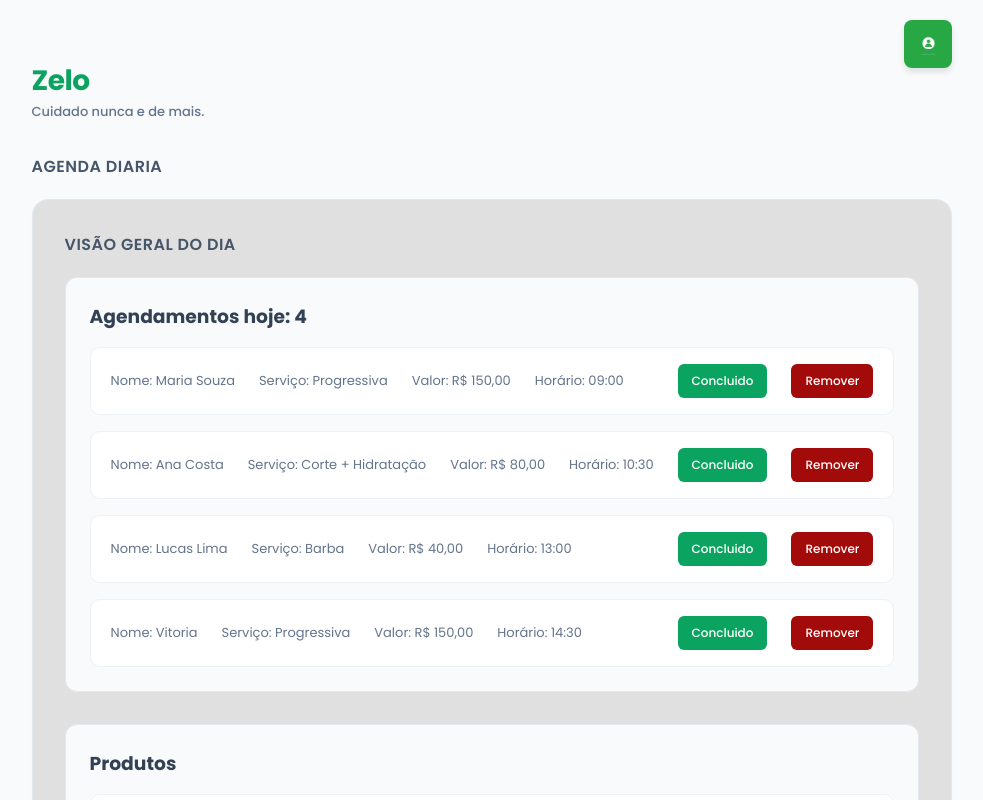
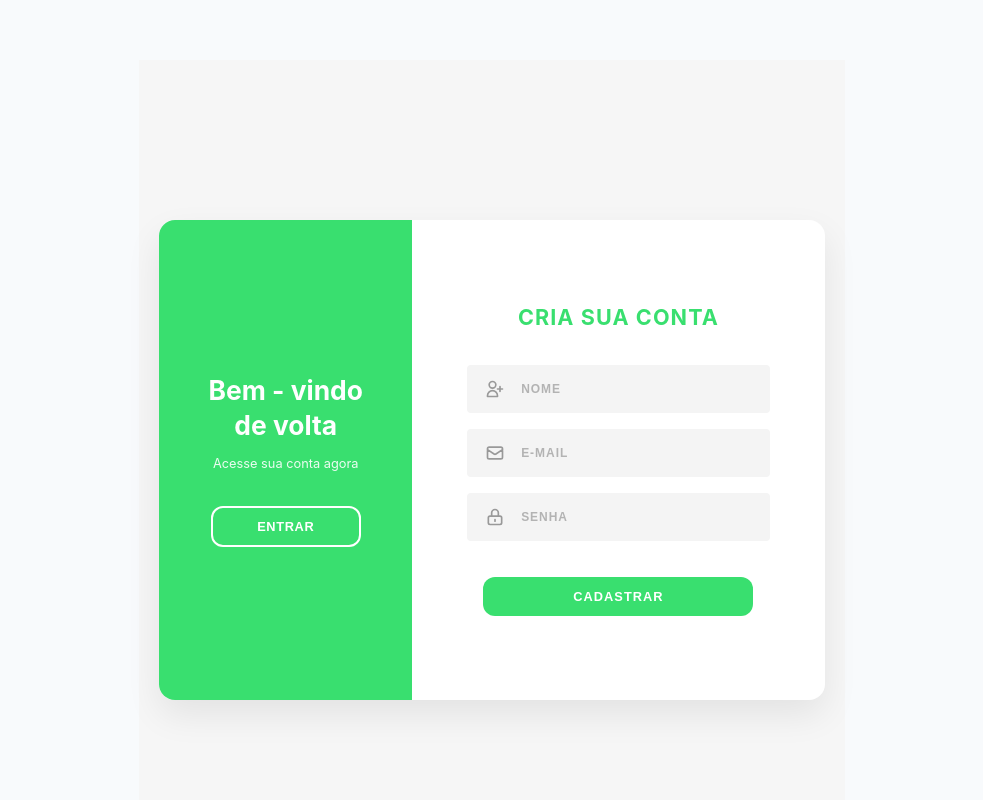
Before and after one commit to pedrohenrique03vava-eng/Zelo, a React (Vite) app in the folder Zelo-Web/: page /login in a window 1280 px wide. Shown: the top 800 px of the page, without its empty margins (148-1131 px from the left). Built offline with nearby package versions, Linux system fonts and the light colour scheme.

Commit message:
feat: cria tela de login e rotas

```diff
--- a/Zelo-Web/package.json
+++ b/Zelo-Web/package.json
@@ -11,7 +11,8 @@
   },
   "dependencies": {
     "react": "^19.2.6",
-    "react-dom": "^19.2.6"
+    "react-dom": "^19.2.6",
+    "react-router-dom": "^7.15.1"
   },
   "devDependencies": {
     "@eslint/js": "^10.0.1",
--- a/Zelo-Web/src/main.tsx
+++ b/Zelo-Web/src/main.tsx
@@ -2,9 +2,25 @@ import { StrictMode } from "react";
 import { createRoot } from "react-dom/client";
 import "./index.css";
 import App from "./pages/home/dashboard.tsx";
-
+import { createBrowserRouter,RouterProvider } from "react-router-dom";
+import Login from './pages/login/login'
+import Main from './pages/main/main'
+const router = createBrowserRouter([
+  {
+    path: "/",
+    element: <App/>
+  },
+  {
+    path: "/login",
+    element: <Login/>
+  },
+  {
+    path: "/Main",
+    element: <Main/>
+  }
+])
 createRoot(document.getElementById("root")!).render(
   <StrictMode>
-    <App />
+    <RouterProvider router={router}/>
   </StrictMode>,
 );
--- a/Zelo-Web/src/pages/login/login.css
+++ b/Zelo-Web/src/pages/login/login.css
@@ -0,0 +1,164 @@
+.login-screen * {
+  box-sizing: border-box;
+  margin: 0;
+  padding: 0;
+}
+
+
+.login-screen {
+  display: flex;
+  min-height: 100vh;
+  align-items: center;
+  justify-content: center;
+  background-color: #f6f6f6;
+  font-family: 'Montserrat', 'Inter', system-ui, -apple-system, sans-serif;
+  padding: 20px;
+}
+
+
+.login-card {
+  display: flex;
+  width: 100%;
+  max-width: 820px;
+  min-height: 480px;
+  background-color: #ffffff;
+  border-radius: 16px;
+  overflow: hidden;
+  box-shadow: 0 15px 35px rgba(0, 0, 0, 0.08);
+}
+
+
+.panel-left {
+  display: flex;
+  width: 38%;
+  flex-direction: column;
+  align-items: center;
+  justify-content: center;
+  background-color: #39df6f;
+  padding: 40px 30px;
+  text-align: center;
+  color: #ffffff;
+}
+
+.panel-left h2 {
+  font-size: 1.65rem;
+  font-weight: 700;
+  line-height: 1.3;
+  margin-bottom: 14px;
+}
+
+.panel-left p {
+  font-size: 0.8rem;
+  font-weight: 400;
+  opacity: 0.9;
+  margin-bottom: 35px;
+}
+
+
+.btn-outline {
+  width: 150px;
+  background: transparent;
+  border: 2px solid #ffffff;
+  color: #ffffff;
+  padding: 11px 0;
+  border-radius: 12px;
+  font-size: 0.8rem;
+  font-weight: 700;
+  text-transform: uppercase;
+  letter-spacing: 0.05em;
+  cursor: pointer;
+  transition: all 0.2s ease-in-out;
+}
+
+.btn-outline:hover {
+  background-color: #ffffff;
+  color: #39df6f;
+}
+
+.btn-outline:active {
+  transform: scale(0.97);
+}
+
+
+.panel-right {
+  display: flex;
+  width: 62%;
+  flex-direction: column;
+  justify-content: center;
+  padding: 50px 55px;
+}
+
+.panel-right h1 {
+  text-align: center;
+  font-size: 1.35rem;
+  font-weight: 700;
+  text-transform: uppercase;
+  color: #39df6f;
+  margin-bottom: 35px;
+  letter-spacing: 0.05em;
+}
+
+.login-form {
+  display: flex;
+  flex-direction: column;
+  gap: 16px;
+}
+
+
+.input-group {
+  display: flex;
+  align-items: center;
+  background-color: #f4f4f4;
+  padding: 14px 18px;
+  border-radius: 4px;
+}
+
+.input-icon {
+  display: flex;
+  align-items: center;
+  justify-content: center;
+  margin-right: 16px;
+  color: #999999;
+}
+
+.input-group input {
+  width: 100%;
+  background: transparent;
+  border: none;
+  outline: none;
+  font-size: 0.75rem;
+  font-weight: 600;
+  letter-spacing: 0.08em;
+  color: #555555;
+}
+
+.input-group input::placeholder {
+  color: #b3b3b3;
+}
+
+
+.btn-solid {
+  width: 100%;
+  max-width: 270px;
+  margin: 20px auto 0 auto;
+  background-color: #39df6f;
+  color: #ffffff;
+  padding: 12px 0;
+  border-radius: 12px;
+  font-size: 0.8rem;
+  font-weight: 700;
+  text-transform: uppercase;
+  letter-spacing: 0.08em;
+  border: none;
+  cursor: pointer;
+  transition: all 0.2s ease-in-out;
+}
+
+.btn-solid:hover {
+  filter: brightness(1.04);
+  box-shadow: 0 4px 12px rgba(57, 223, 111, 0.2);
+}
+
+.btn-solid:active {
+  transform: scale(0.97);
+}
--- a/Zelo-Web/src/pages/login/login.tsx
+++ b/Zelo-Web/src/pages/login/login.tsx
@@ -0,0 +1,61 @@
+import { useNavigate } from "react-router-dom";
+import "./login.css";
+
+export default function Login() {
+  const navigate = useNavigate();
+
+  return (
+    <div className="login-screen">
+      <div className="login-card">
+
+        <div className="panel-left">
+          <h2>Bem - vindo de volta</h2>
+          <p>Acesse sua conta agora</p>
+          <button onClick={() => navigate("/")} className="btn-outline">
+            Entrar
+          </button>
+        </div>
+
+
+        <div className="panel-right">
+          <h1>Cria sua conta</h1>
+          <form onSubmit={(e) => e.preventDefault()} className="login-form">
+            <div className="input-group">
+              <span className="input-icon">
+
+                <svg width="20" height="20" fill="none" viewBox="0 0 24 24" stroke="currentColor" strokeWidth="2">
+                  <path strokeLinecap="round" strokeLinejoin="round" d="M18 9v3m0 0v3m0-3h3m-3 0h-3m-2-5a4 4 0 11-8 0 4 4 0 018 0zM3 20a6 6 0 0112 0v1H3v-1z" />
+                </svg>
+              </span>
+              <input type="text" placeholder="NOME" required />
+            </div>
+
+            <div className="input-group">
+              <span className="input-icon">
+
+                <svg width="20" height="20" fill="none" viewBox="0 0 24 24" stroke="currentColor" strokeWidth="2">
+                  <path strokeLinecap="round" strokeLinejoin="round" d="M3 8l7.89 5.26a2 2 0 002.22 0L21 8M5 19h14a2 2 0 002-2V7a2 2 0 00-2-2H5a2 2 0 00-2 2v10a2 2 0 002 2z" />
+                </svg>
+              </span>
+              <input type="email" placeholder="E-MAIL" required />
+            </div>
+
+            <div className="input-group">
+              <span className="input-icon">
+
+                <svg width="20" height="20" fill="none" viewBox="0 0 24 24" stroke="currentColor" strokeWidth="2">
+                  <path strokeLinecap="round" strokeLinejoin="round" d="M12 15v2m-6 4h12a2 2 0 002-2v-6a2 2 0 00-2-2H6a2 2 0 00-2 2v6a2 2 0 002 2zm10-10V7a4 4 0 00-8 0v4h8z" />
+                </svg>
+              </span>
+              <input type="password" placeholder="SENHA" required />
+            </div>
+
+            <button type="submit" className="btn-solid">
+              Cadastrar
+            </button>
+          </form>
+        </div>
+      </div>
+    </div>
+  );
+}
--- /dev/null
+++ b/Zelo-Web/src/pages/main/main.tsx
@@ -0,0 +1,12 @@
+import './main.css'
+import {userLogin} from "./mockPerfil"
+export default function Main(){
+
+    return(
+        <div>
+            <section className='dataPerson'>
+                Bem Vindo {userLogin.nome}
+            </section>
+        </div>
+    )
+}
--- /dev/null
+++ b/Zelo-Web/src/pages/main/mockPerfil.ts
@@ -0,0 +1,9 @@
+interface User{
+    nome: string;
+    user: string;
+}
+
+   export  const userLogin : User ={
+        nome : "Pedro",
+        user: "Admin"
+    }
```
Also changed, not shown: Zelo-Web/src/pages/main/main.css (added), 1 other file (tests, documents, lock files or other folders).
